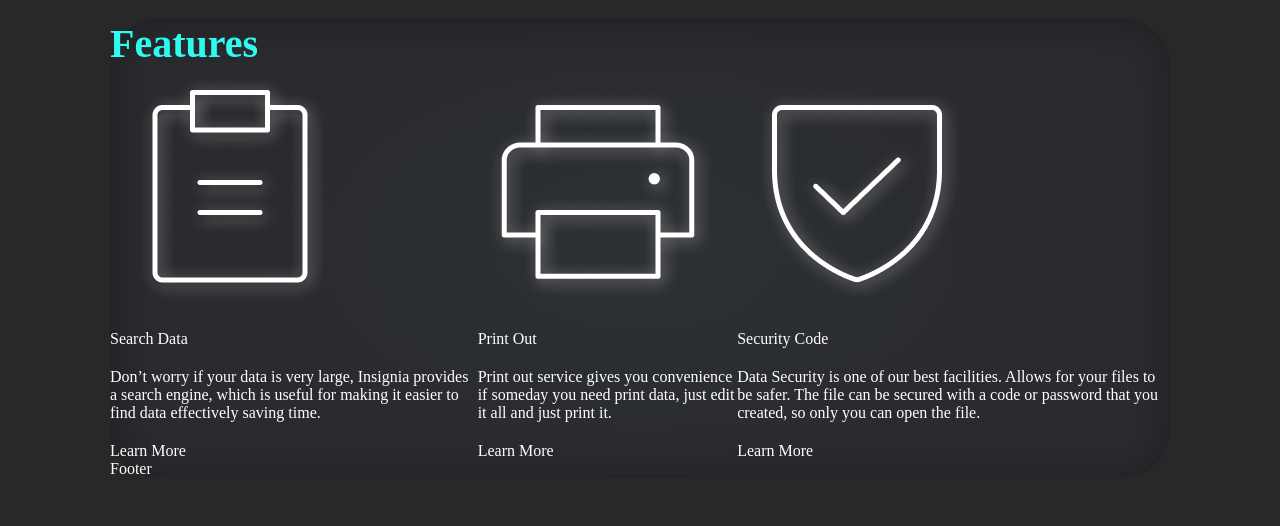
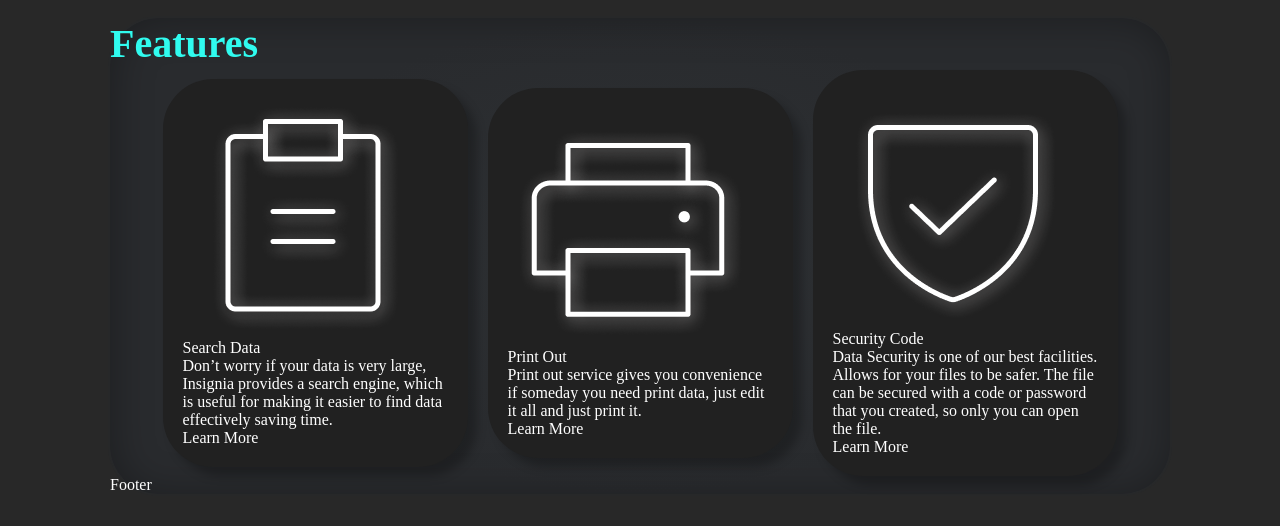
Before and after one commit to taphead/insignia-frontend, a React (Vite) app: page / in a window 1280 px wide. Shown: the part 1312-1838 px from the top of the page. Built offline with nearby package versions, Linux system fonts and the light colour scheme.

Commit message:
fixes for feature section

```diff
--- a/src/components/FeatureCard.css
+++ b/src/components/FeatureCard.css
@@ -1,7 +1,12 @@
 .featurecard {
   display: flex;
   flex-direction: column;
-  gap: 20px;
+  width: 25%;
+  border-radius: 50px;
+  box-shadow: -9px -9px 10px 0px #4b5d681a;
+  box-shadow: 9px 9px 10px 0px #00000040;
+  background: #212121;
+  padding: 20px;
 }
 
 .featurecardimage {
--- a/src/components/FeaturesSection.css
+++ b/src/components/FeaturesSection.css
@@ -21,4 +21,5 @@
   display: flex;
   justify-content: center;
   align-items: center;
+  gap: 20px;
 }
```
